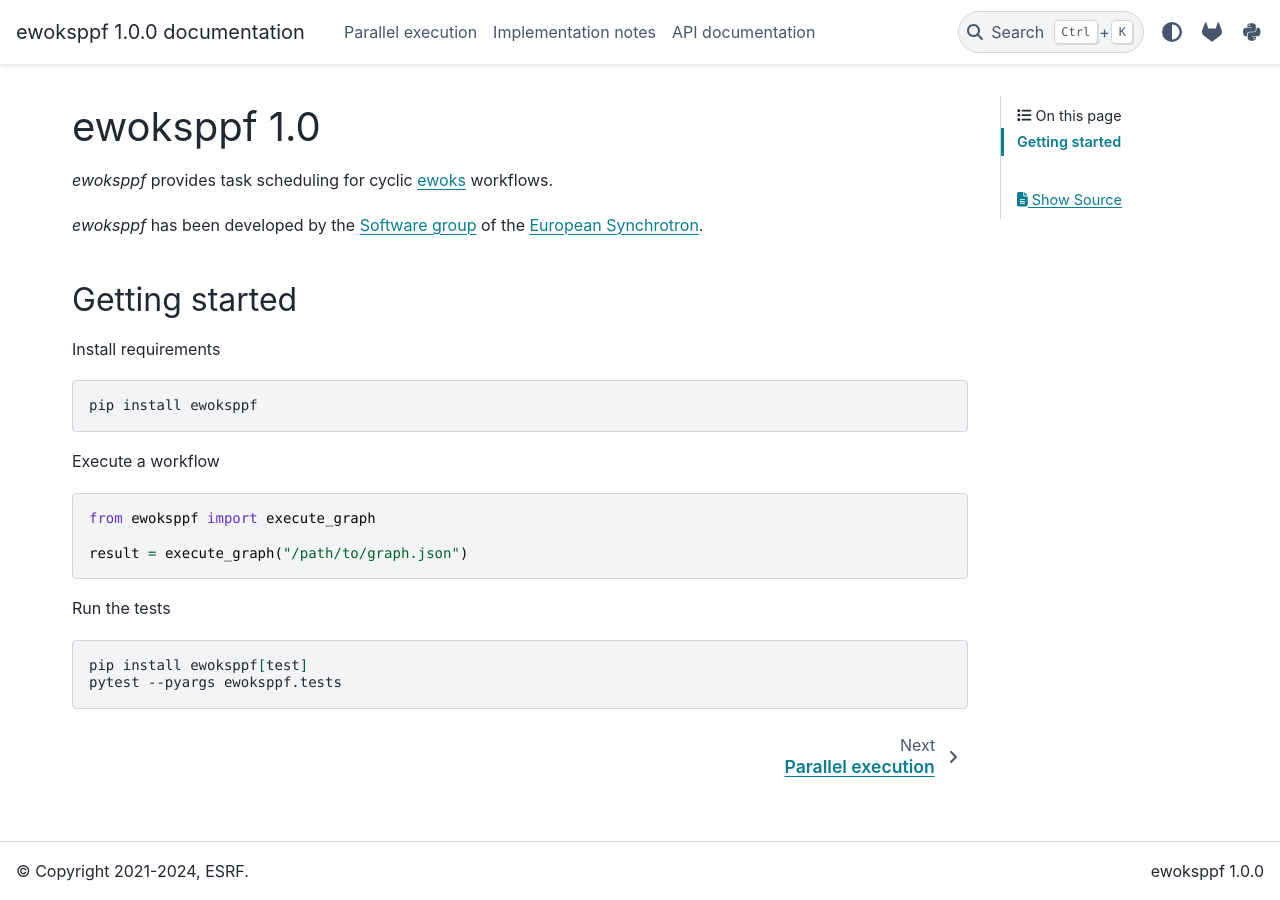
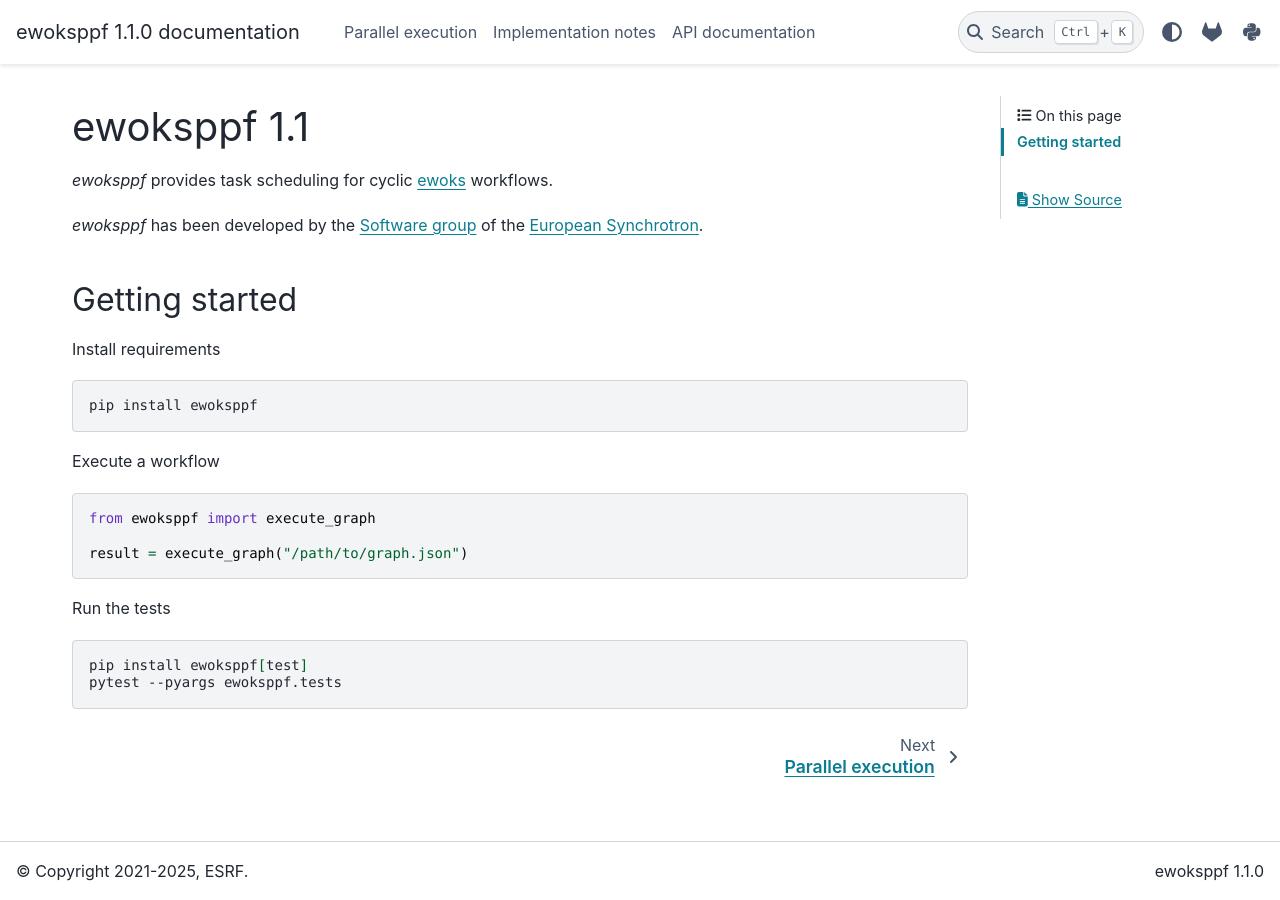
Before and after one commit to ewoks-kit/ewoksppf, a Sphinx documentation site: the page built from doc/index.rst, in a window 1280 px wide. Built offline with Sphinx 7.4.7 and the PyData theme 0.15.4, drawn with Linux system fonts in a browser that asks for light colours.

Commit message:
bump version to 1.1.0

```diff
--- a/doc/conf.py
+++ b/doc/conf.py
@@ -7,7 +7,7 @@
 
 project = "ewoksppf"
 version = ".".join(release.split(".")[:2])
-copyright = "2021-2024, ESRF"
+copyright = "2021-2025, ESRF"
 author = "ESRF"
 docstitle = f"{project} {version}"
 
--- a/pyproject.toml
+++ b/pyproject.toml
@@ -4,7 +4,7 @@
 
 [project]
 name = "ewoksppf"
-version = "1.0.0"
+version = "1.1.0"
 authors = [{ name = "ESRF", email = "dau-pydev@esrf.fr" }]
 description = "Pypushflow binding for Ewoks"
 readme = { file = "README.md", content-type = "text/markdown" }
```
Also changed, not shown: CHANGELOG.md (+1 -1 lines).
